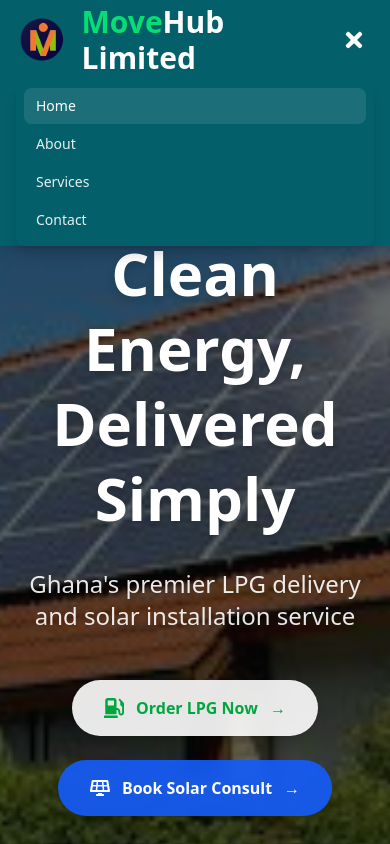
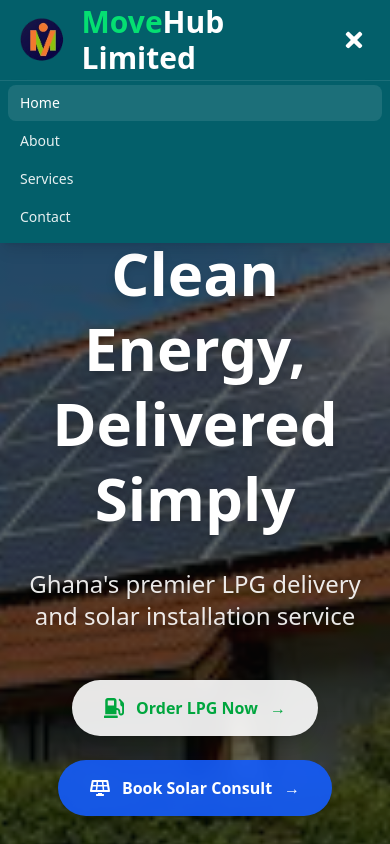
Before and after one commit to Jemmyflex/movehub, a React (Vite) app: page / in a window 390 px wide. Both pictures are taken after a click on the button "Toggle menu". Shown: the top 844 px of the page. Built offline with nearby package versions, Linux system fonts and the light colour scheme.

Commit message:
responsiveness

```diff
--- a/src/components/Navbar.jsx
+++ b/src/components/Navbar.jsx
@@ -14,13 +14,28 @@
     { title: 'Contact', path: '/contact' },
   ];
 
+  const toggleMenu = () => {
+    setIsOpen(!isOpen);
+  };
+
+  const closeMenu = () => {
+    setIsOpen(false);
+  };
+
   return (
     <nav className="w-full bg-[#035F6A] shadow-lg z-[1000] fixed top-0 left-0">
       <div className="max-w-7xl mx-auto px-4 sm:px-6 lg:px-8">
         <div className="flex justify-between h-20">
           {/* Logo and Brand */}
-          <Link to="/" className="flex items-center space-x-3 group">
-            <img src={Logo} alt="MoveHub Logo" className="h-12 w-auto transition-transform duration-300 group-hover:scale-105" />
+          <Link
+            to="/"
+            className="flex items-center space-x-3 group"
+          >
+            <img
+              src={Logo}
+              alt="MoveHub Logo"
+              className="h-12 w-auto transition-transform duration-300 group-hover:scale-105"
+            />
             <span className="text-3xl font-bold transition-colors duration-300">
               <span className="text-green-400">Move</span>
               <span className="text-white">Hub</span>
@@ -31,12 +46,15 @@
           {/* Desktop Navigation */}
           <div className="hidden md:flex items-center space-x-8">
             {navLinks.map((link) => (
-              <Link key={link.title} to={link.path} className={`relative px-3 py-2 text-sm font-medium transition-all duration-300
-                text-white/90 hover:text-white
-                ${location.pathname === link.path
-                  ? 'after:absolute after:bottom-0 after:left-0 after:w-full after:h-0.5 after:bg-white'
-                  : 'hover:after:absolute hover:after:bottom-0 hover:after:left-0 hover:after:w-full hover:after:h-0.5 hover:after:bg-white/50'
-                }`}
+              <Link
+                key={link.title}
+                to={link.path}
+                className={`relative px-3 py-2 text-sm font-medium transition-all duration-300
+                  text-white/90 hover:text-white
+                  ${location.pathname === link.path
+                    ? 'after:absolute after:bottom-0 after:left-0 after:w-full after:h-0.5 after:bg-white'
+                    : 'hover:after:absolute hover:after:bottom-0 hover:after:left-0 hover:after:w-full hover:after:h-0.5 hover:after:bg-white/50'
+                  }`}
               >
                 {link.title}
               </Link>
@@ -45,19 +63,39 @@
 
           {/* Mobile Menu Button */}
           <div className="md:hidden flex items-center">
-            <button onClick={() => setIsOpen(!isOpen)} className="p-2 rounded-lg transition-colors duration-300 text-white hover:bg-white/10">
-              {isOpen ? <FaTimes className="h-6 w-6" /> : <FaBars className="h-6 w-6" />}
+            <button
+              onClick={toggleMenu}
+              className="p-2 rounded-lg transition-colors duration-300 text-white hover:bg-white/10"
+              aria-label="Toggle menu"
+            >
+              {isOpen ? (
+                <FaTimes className="h-6 w-6" />
+              ) : (
+                <FaBars className="h-6 w-6" />
+              )}
             </button>
           </div>
         </div>
 
-        {/* Mobile Navigation */}
-        <div className={`md:hidden transition-all duration-300 ${isOpen ? 'opacity-100 translate-y-0' : 'opacity-0 -translate-y-4 pointer-events-none'}`}>
-          <div className="px-2 pt-1 pb-2 space-y-0.5 bg-[#035F6A] rounded-lg shadow-lg mt-1">
+        {/* Mobile Navigation - Now positioned absolutely */}
+        <div
+          className={`md:hidden absolute left-0 right-0 transition-all duration-300 shadow-lg
+            ${isOpen
+              ? 'opacity-100 translate-y-0 visible'
+              : 'opacity-0 -translate-y-4 invisible'
+            }`}
+        >
+          <div className="px-2 pt-1 pb-2 space-y-0.5 bg-[#035F6A] border-t border-white/10">
             {navLinks.map((link) => (
-              <Link key={link.title} to={link.path} className={`block px-3 py-2 text-sm font-medium rounded-lg transition-all duration-300
-                ${location.pathname === link.path ? 'bg-white/10 text-white' : 'text-white/90 hover:bg-white/5 hover:text-white'}`}
-                onClick={() => setIsOpen(false)}
+              <Link
+                key={link.title}
+                to={link.path}
+                className={`block px-3 py-2 text-sm font-medium rounded-lg transition-all duration-300
+                  ${location.pathname === link.path
+                    ? 'bg-white/10 text-white'
+                    : 'text-white/90 hover:bg-white/5 hover:text-white'
+                  }`}
+                onClick={closeMenu}
               >
                 {link.title}
               </Link>
```
